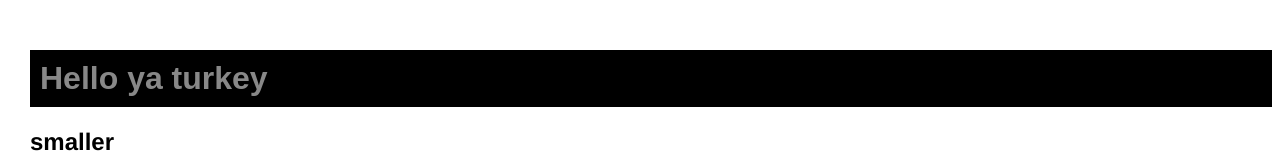
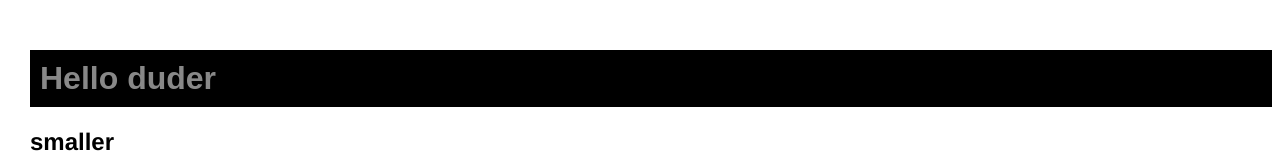
Before and after one commit to paulkolak/Snowday, a plain HTML site: page index.html in a window 1280 px wide. Shown: the top 160 px of the page. Drawn offline with Linux system fonts and the light colour scheme.

Commit message:
changed title

```diff
--- a/index.html
+++ b/index.html
@@ -5,7 +5,7 @@
   </head>
   <body>
     <h1>
-      Hello ya turkey
+      Hello duder
     </h1>
     <h2>smaller</h2>
     <p>Hey there <a href="http://google.com">it's</a> a snow day</p>
```
